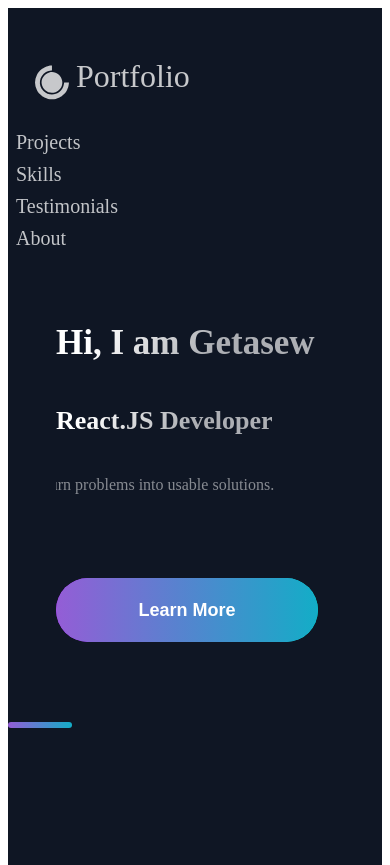
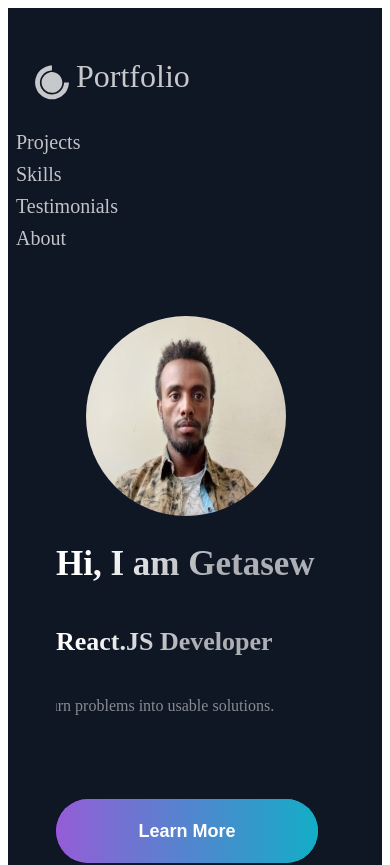
Before and after one commit to amsalugetasew/My-Portfolio, a React (Create React App) app in the folder gech/: page / in a window 390 px wide. Shown: the top 865 px of the page. Built offline with nearby package versions, Linux system fonts and the light colour scheme; the HTML template or start-up script is replaced by a standard one.

Commit message:
my personal website

```diff
--- a/gech/src/Components/Me/Me.jsx
+++ b/gech/src/Components/Me/Me.jsx
@@ -23,9 +23,9 @@ const Me = (props) => (
         <Button>Learn More</Button>
       </Link>
     </LeftSection>
-    <LeftSection style={{marginLeft:"80px"}}>
+    <LeftSection >
       <SectionTitleStack>
-        <img className="img"
+        <img className="img" id="img"
         src={MyProfile} alt="" />
         </SectionTitleStack>
     </LeftSection>
--- a/gech/src/Components/Mystyle.scss
+++ b/gech/src/Components/Mystyle.scss
@@ -63,7 +63,7 @@
   }
 
   .Section {
-    flex-direction: column;
+    display: block;
   }
 
   .SectionTitle {
@@ -82,9 +82,7 @@
     font-size: 35px;
   }
 
-  .img {
-    display: none;
-  }
+
 
   .GridContainer {
     display: block;
@@ -287,6 +285,11 @@
   }
 }
 @media only screen and (max-width: 1024px) {
+  #img {
+    margin-left: -250px;
+    width: 200px;
+    height: 200px;
+  }
   #home{
     display: block;
     float: left;
@@ -302,6 +305,7 @@
       display: block;
       .SectionTitle{
         font-size: 35px;
+        margin-top: 250px;
       }
       .SectionTitleStack{
         font-size: 26px;
```
